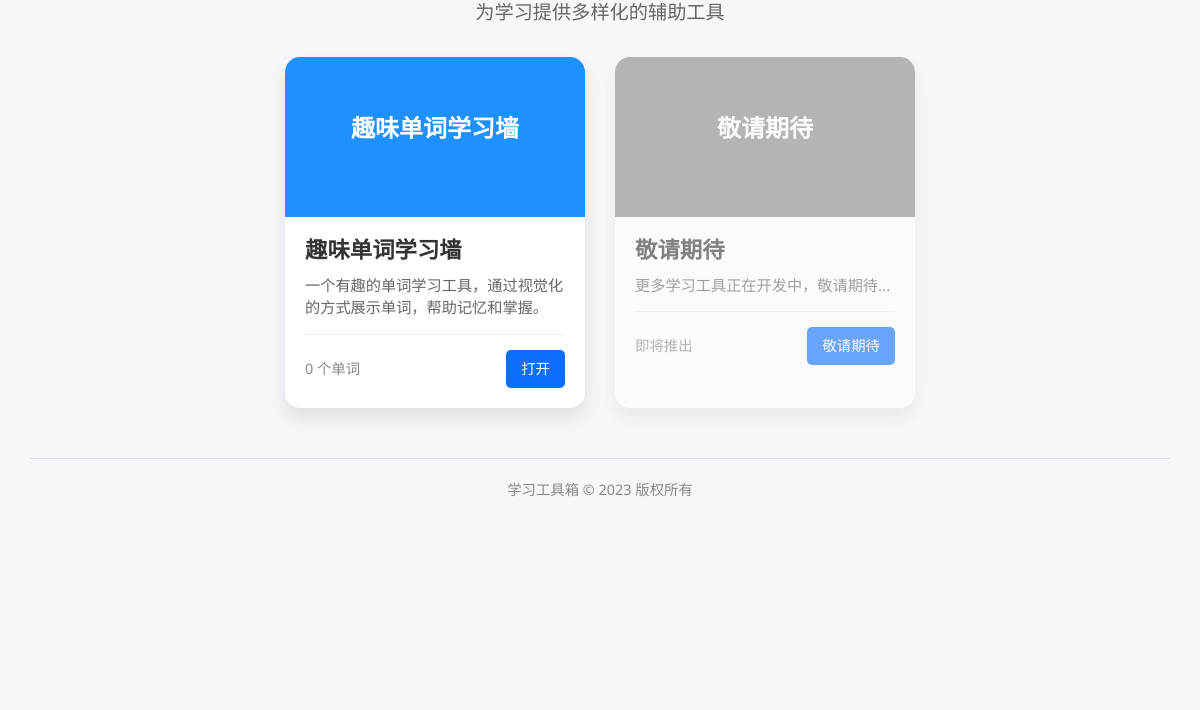
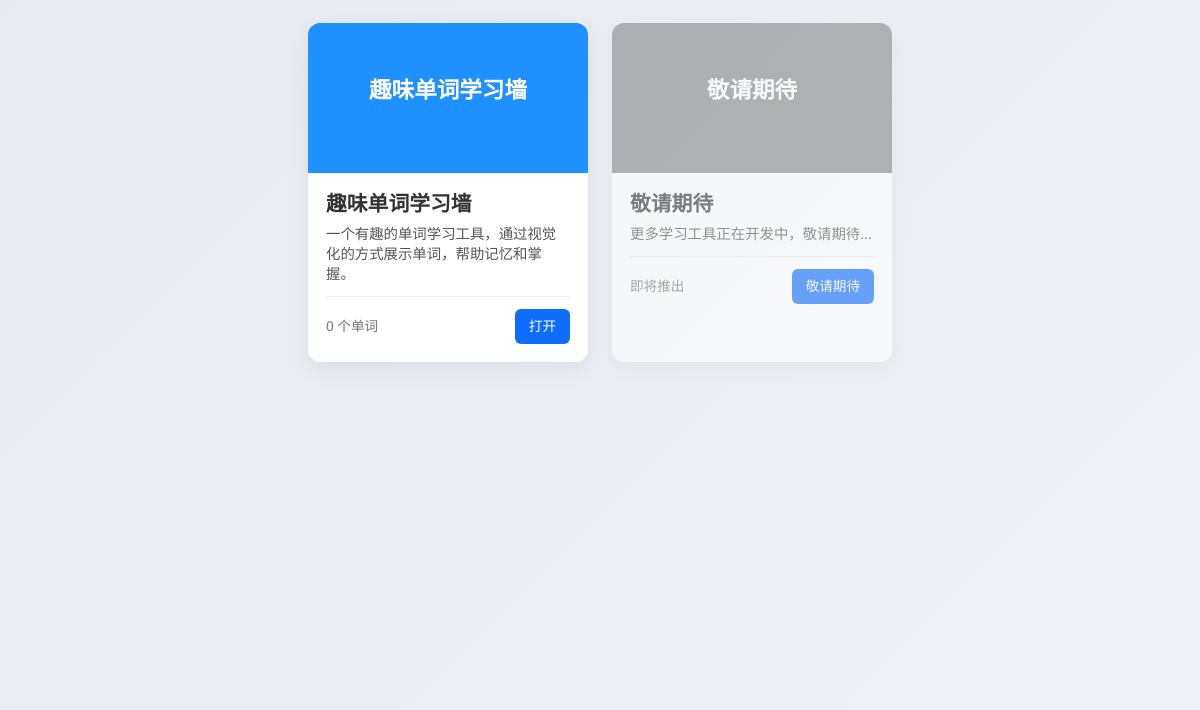
Before and after one commit to HZZ177/word_play, an Electron app: page app/index.html in a window 1200 px wide. Shown: the part 156-866 px from the top of the page. Drawn offline with nearby package versions, Linux system fonts and the light colour scheme.

Commit message:
主页样式优化 去掉多余按钮和功能

```diff
--- a/app/css/dashboard.css
+++ b/app/css/dashboard.css
@@ -3,7 +3,8 @@
 /* 主页面容器 */
 .dashboard-container {
     padding: 30px;
-    background-color: #f5f7fa;
+    /* background-color: #f5f7fa; */ /* 原背景色 */
+    background: linear-gradient(135deg, #e6e9f0 0%, #eef1f5 100%); /* 新渐变背景 */
     min-height: 100vh;
 }
 
@@ -29,29 +30,29 @@
 .app-cards-container {
     display: flex;
     flex-wrap: wrap;
-    gap: 30px;
+    gap: 24px; /* 修改间距 */
     justify-content: center;
-    margin-top: 30px;
+    margin-top: 35px; /* 修改顶部边距 */
 }
 
 /* 应用卡片样式 */
 .app-card {
-    width: 300px;
-    border-radius: 15px;
+    width: 280px; /* 缩小卡片宽度 */
+    border-radius: 12px; /* 修改圆角 */
     overflow: hidden;
-    box-shadow: 0 10px 20px rgba(0, 0, 0, 0.1);
+    box-shadow: 0 8px 24px rgba(0, 0, 0, 0.06); /* 修改阴影 */
     transition: all 0.3s ease;
     background-color: #fff;
     cursor: pointer;
 }
 
 .app-card:hover {
-    transform: translateY(-10px);
-    box-shadow: 0 15px 30px rgba(0, 0, 0, 0.2);
+    transform: translateY(-4px); /* 修改悬停上浮距离 */
+    box-shadow: 0 10px 28px rgba(0, 0, 0, 0.08); /* 修改悬停阴影 */
 }
 
 .app-card-image {
-    height: 160px;
+    height: 150px; /* 可选：略微调整图片高度以适应新卡片尺寸 */
     overflow: hidden;
     position: relative;
 }
@@ -64,53 +65,55 @@
 }
 
 .app-card:hover .app-card-image img {
-    transform: scale(1.1);
+    transform: scale(1.05); /* 悬停图片缩放略微减小 */
 }
 
 .app-card-content {
-    padding: 20px;
+    padding: 18px; /* 修改内边距 */
 }
 
 .app-card-title {
-    font-size: 1.4rem;
-    font-weight: 700;
-    margin-bottom: 10px;
+    font-size: 1.3rem; /* 可选：略微调整标题字体大小 */
+    font-weight: 600; /* 可选：调整字重 */
+    margin-bottom: 8px; /* 可选：调整标题下边距 */
     color: #333;
 }
 
 .app-card-description {
-    font-size: 0.95rem;
-    color: #666;
-    margin-bottom: 15px;
-    line-height: 1.5;
+    font-size: 0.9rem; /* 可选：调整描述字体大小 */
+    color: #555; /* 可选：调整描述字体颜色 */
+    margin-bottom: 12px; /* 可选：调整描述下边距 */
+    line-height: 1.4; /* 可选：调整行高 */
 }
 
 .app-card-footer {
     display: flex;
     justify-content: space-between;
     align-items: center;
-    padding-top: 15px;
-    border-top: 1px solid #eee;
+    padding-top: 12px; /* 可选：调整页脚上内边距 */
+    border-top: 1px solid #f0f0f0; /* 修改分割线颜色 */
 }
 
 .app-card-stats {
-    font-size: 0.9rem;
-    color: #888;
+    font-size: 0.85rem; /* 可选：调整统计信息字体大小 */
+    color: #777; /* 可选：调整统计信息字体颜色 */
 }
 
 .app-card-button {
-    padding: 8px 15px;
-    background-color: #0d6efd;
+    padding: 7px 14px; /* 修改按钮内边距 */
+    background-color: var(--primary-color, #0d6efd); /* 使用CSS变量或默认值 */
     color: white;
     border: none;
-    border-radius: 5px;
-    font-size: 0.9rem;
+    border-radius: 6px; /* 修改按钮圆角 */
+    font-size: 0.85rem; /* 可选：调整按钮字体大小 */
+    font-weight: 500; /* 可选：调整按钮字重 */
     cursor: pointer;
-    transition: background-color 0.3s ease;
+    transition: background-color 0.2s ease, transform 0.2s ease; /* 添加 transform 过渡 */
 }
 
 .app-card-button:hover {
-    background-color: #0b5ed7;
+    background-color: #0b5ed7; /*保持现有逻辑或使用 color-mix */
+    transform: scale(1.03); /* 按钮悬停轻微放大 */
 }
 
 /* 响应式调整 */
@@ -124,8 +127,8 @@
     }
 
     .app-card {
-        width: 100%;
-        max-width: 350px;
+        width: calc(100% - 20px); /* 调整小屏幕下的卡片宽度 */
+        max-width: 320px; /* 调整小屏幕下的最大宽度 */
     }
 }
 
@@ -176,6 +179,7 @@
     margin-top: 50px;
     color: #888;
     font-size: 0.9rem;
+    border-top: none;
 }
 
 .dashboard-footer a {
--- a/app/index.html
+++ b/app/index.html
@@ -20,8 +20,6 @@
             学习工具箱
                 </a>
         <div class="dashboard-nav-menu">
-            <a href="#" class="dashboard-nav-item">关于</a>
-            <a href="#" class="dashboard-nav-item">帮助</a>
             </div>
         </nav>
 
@@ -29,7 +27,6 @@
     <div class="dashboard-container">
         <div class="dashboard-header">
             <h1 class="dashboard-title">学习工具箱</h1>
-            <p class="dashboard-subtitle">为学习提供多样化的辅助工具</p>
                                         </div>
 
         <!-- 应用卡片容器 -->
@@ -71,7 +68,6 @@
 
         <!-- 页脚 -->
         <footer class="dashboard-footer">
-            <p>学习工具箱 &copy; 2023 版权所有</p>
         </footer>
     </div>
 
```
Also changed, not shown: main.js (+1 -37 lines).
